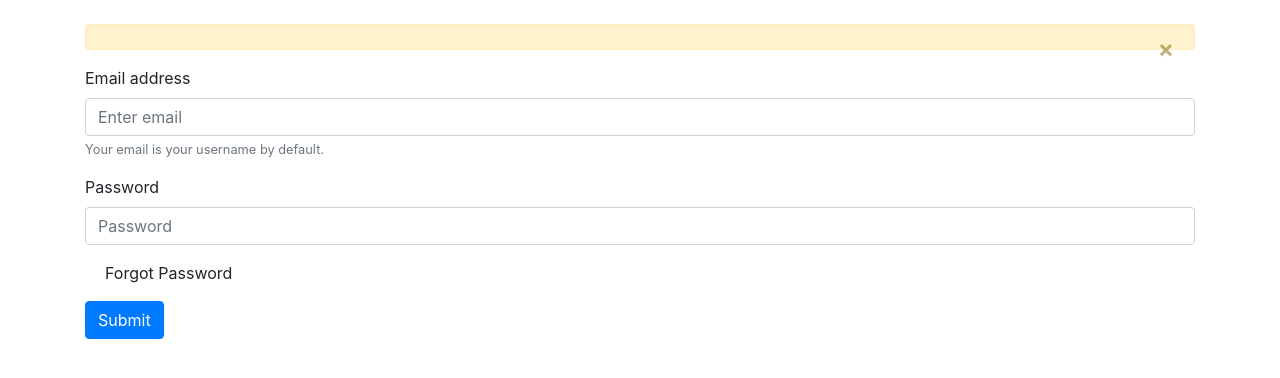
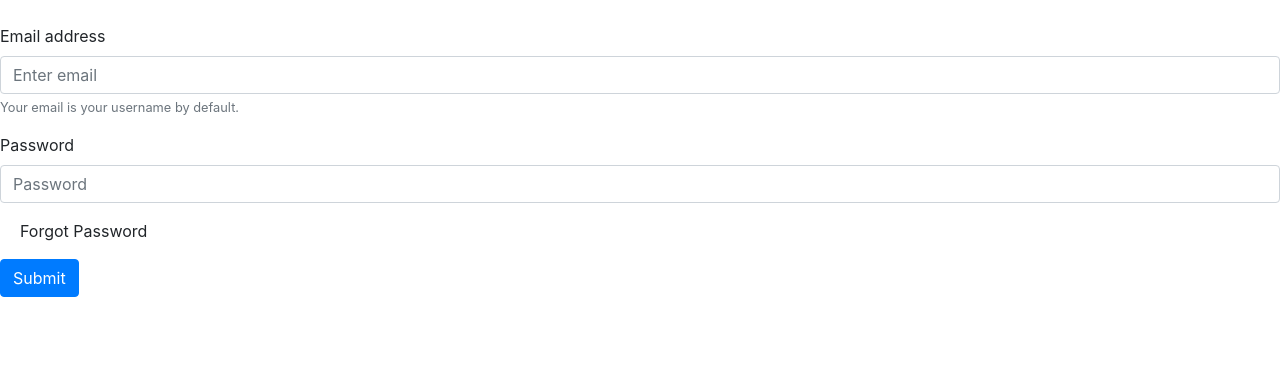
Before and after one commit to jnstockley/DAMS, a Flask app: page /login in a window 1280 px wide. Shown: the part 56-434 px from the top of the page. Run offline with Flask 2, Linux system fonts and the light colour scheme; some libraries are stand-ins or nearby versions.

Commit message:
fixed something

```diff
--- a/templates/login.html
+++ b/templates/login.html
@@ -1,16 +1,6 @@
 {% extends 'base_merged.html'%}
 {% block title %} Login {% endblock %}
 {% block content %}
-
-
-<div class="container">
-  	<div class="alert alert-warning alert-dismissible fade show" role="alert">
-  <strong>{{ error_statement }}</strong>
-  <button type="button" class="close" data-dismiss="alert" aria-label="Close">
-    <span aria-hidden="true">&times;</span>
-     </button>
-</div>
-
 
 
 <form action="{{ url_for('login.verifying_user_type') }}" method="POST">
```
